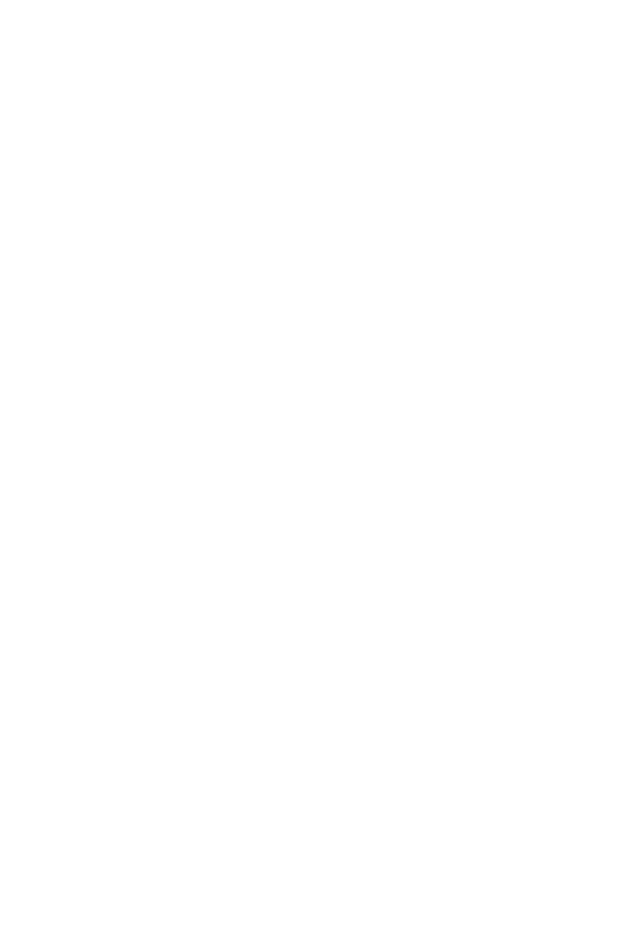
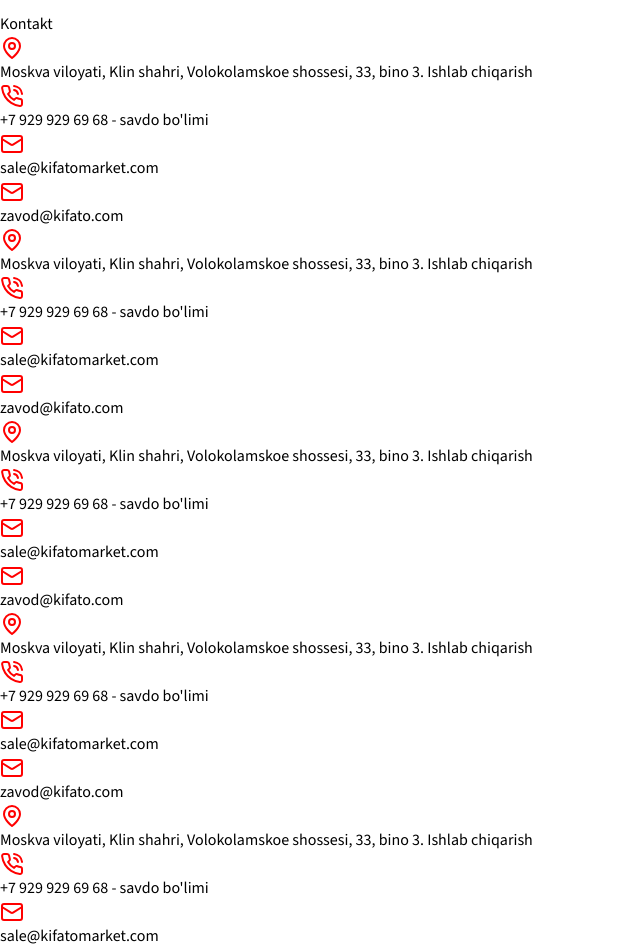
Before and after one commit to khusan2006/kifato, a React (Vite) app: page /contacts in a window 1280 px wide. Before the commit this address had no page. Shown: the part 1840-2789 px from the top of the page, without its empty margins (0-640 px from the left). Before the commit the page ends 800 px from the top, so only its background shows below. Built offline with nearby package versions, Linux system fonts and the light colour scheme.

Commit message:
finished desktop version of contacts section

```diff
--- a/package.json
+++ b/package.json
@@ -15,10 +15,14 @@
     "lucide-react": "^0.363.0",
     "react": "^18.2.0",
     "react-dom": "^18.2.0",
+    "react-hook-form": "^7.51.1",
     "react-router-dom": "^6.22.3",
     "react-slick": "^0.30.2",
+    "react-yandex-maps": "^4.6.0",
     "slick-carousel": "^1.8.1",
-    "tailwind-merge": "^2.2.2"
+    "tailwind-merge": "^2.2.2",
+    "yandex-maps": "^0.0.1",
+    "zod": "^3.22.4"
   },
   "devDependencies": {
     "@types/react": "^18.2.66",
--- a/src/App.tsx
+++ b/src/App.tsx
@@ -2,6 +2,7 @@
 import Home from "./pages/Home";
 import Layout from "./components/Layout";
 import Services from "./pages/Services";
+import Contacts from "./pages/Contacts";
 
 const App = () => {
   return (
@@ -10,6 +11,7 @@
         <Route element={<Layout />} path="/">
           <Route element={<Home />} index />
           <Route element={<Services />} path="/services" />
+          <Route element={<Contacts />} path="/contacts" />
         </Route>
       </Routes>
     </BrowserRouter>
--- /dev/null
+++ b/src/components/Breadcrumbs.tsx
@@ -0,0 +1,39 @@
+import { NavLink } from "react-router-dom";
+
+type BreadcrumbsProps = {
+    breadcrumbs: {
+        id: number;
+        name: string;
+        href: string;
+    }[]
+}
+const Breadcrumbs = ({breadcrumbs}: BreadcrumbsProps) => {
+  return (
+    <ol className="mb-20 flex items-center space-x-2 pt-6">
+      {breadcrumbs.map((breadcrumb, i) => (
+        <li key={breadcrumb.href}>
+          <div className="flex items-center text-sm">
+            <NavLink
+              to={breadcrumb.href}
+              className="font-medium text-sm text-muted-foreground hover:text-gray-900"
+            >
+              {breadcrumb.name}
+            </NavLink>
+            {i !== breadcrumbs.length - 1 ? (
+              <svg
+                viewBox="0 0 20 20"
+                fill="currentColor"
+                aria-hidden="true"
+                className="ml-2 h-5 w-5 flex-shrink-0 text-gray-300"
+              >
+                <path d="M5.555 17.776l8-16 .894.448-8 16-.894-.448z" />
+              </svg>
+            ) : null}
+          </div>
+        </li>
+      ))}
+    </ol>
+  );
+};
+
+export default Breadcrumbs;
--- /dev/null
+++ b/src/components/ContactUsForm.tsx
@@ -0,0 +1,33 @@
+const ContactUsForm = () => {
+  return (
+    <div className="bg-red-500 text-white py-8 px-10 ">
+      <h3 className="text-2xl  text-center font-medium">
+        BIZ BILAN ALOQAGA CHIQING
+      </h3>
+      <form className="grid grid-cols-2 gap-10 my-10">
+        <div className="flex flex-col gap-2">
+          <label htmlFor="name">Sizning Ismingiz</label>
+          <input className="py-3 px-2 rounded-md" type="text" id="name" />
+        </div>
+        <div className="flex flex-col gap-2">
+          <label htmlFor="email">Sizning Email addresingiz</label>
+          <input className="py-3 px-2 rounded-md" type="email" id="email" />
+        </div>
+        <div className="flex flex-col gap-2">
+          <label htmlFor="phone">Sizning telefon raqamingiz</label>
+          <input className="py-3 px-2 rounded-md" type="number" id="phone" />
+        </div>
+        <div className="flex flex-col gap-2">
+          <label htmlFor="message">Sizning xabaringiz</label>
+          <textarea rows={4} id="message" className="rounded-md" />
+        </div>
+        <div className="flex justify-center">
+
+        <button className="py-3 px-16 border-[1.5px] rounded-lg border-white">Yuborish</button>
+        </div>
+      </form>
+    </div>
+  );
+};
+
+export default ContactUsForm;
--- a/src/components/Footer.tsx
+++ b/src/components/Footer.tsx
@@ -49,7 +49,7 @@
                 <NavLink to={"/"}>Zavodlar haqida</NavLink>
               </li>
               <li>
-                <NavLink to={"/"}>Xizmat va Kafolat</NavLink>
+                <NavLink to={"/services"}>Xizmat va Kafolat</NavLink>
               </li>
               <li>
                 <NavLink to={"/"}>Showrumlar</NavLink>
--- a/src/components/Header.tsx
+++ b/src/components/Header.tsx
@@ -1,11 +1,14 @@
 import MaxWidthWrapper from "./MaxWidthWrapper";
 import Logo from "../assets/kifato-logo.webp";
 import { Search } from "lucide-react";
+import { NavLink } from "react-router-dom";
 const Header = () => {
   return (
     <header className="py-10 bg-gray-100 mt-[5rem]">
       <MaxWidthWrapper className="flex justify-between items-center">
-        <img src={Logo} alt="kifato logo" className="w-48" />
+      <NavLink to={'/'}>
+      <img src={Logo} alt="kifato logo" className="w-48" />
+      </NavLink>
         <div className="flex border-[1px] border-black rounded-md p-2 items-center gap-2 bg-white">
           <Search size={"18"} />
           <input type="text" placeholder="mahsulot bo'yicha qidirish" className=" focus-visible:outline-none focus-visible:ring-0 focus-visible:ring-ring focus-visible:ring-offset-0 text-sm w-48" />
--- a/src/components/Navbar.tsx
+++ b/src/components/Navbar.tsx
@@ -11,7 +11,7 @@
             <NavLink to={"/"}>Asosiy</NavLink>
           </li>
           <li>
-            <NavLink to={"/"}>Xizmat va Kafolat</NavLink>
+            <NavLink to={"/services"}>Xizmat va Kafolat</NavLink>
           </li>
           <li>
             <NavLink to={"/"}>Kontakt</NavLink>
--- a/src/components/ServicesSlider.tsx
+++ b/src/components/ServicesSlider.tsx
@@ -59,7 +59,7 @@
   };
 const ServicesSlider = () => {
   return (
-    <Slider {...settings} className="mt-20 mb-12">
+    <Slider {...settings} className=" mb-12">
       <img src={CarouselImage1} alt="guy is fixing the fridge" />
       <img src={CarouselImage2} alt="image of fridge" />
       <img src={CarouselImage3} alt="guy is fixing the fridge" />
--- /dev/null
+++ b/src/components/YandexMap.tsx
@@ -0,0 +1,17 @@
+import { YMaps, Map } from 'react-yandex-maps';
+
+const YandexMap = () => {
+  return (
+    <YMaps>
+      <div>
+        <Map
+          defaultState={{ center: [55.751574, 37.573856], zoom: 10 }}
+          style={{ width: '100%', height: '100%' }}
+        >
+        </Map>
+      </div>
+    </YMaps>
+  );
+};
+
+export default YandexMap;
--- /dev/null
+++ b/src/pages/Contacts.tsx
@@ -0,0 +1,131 @@
+import { Mail, MapPin, PhoneCall } from "lucide-react";
+import Breadcrumbs from "../components/Breadcrumbs";
+import MaxWidthWrapper from "../components/MaxWidthWrapper";
+import YandexMap from "../components/YandexMap";
+import ContactUsForm from "../components/ContactUsForm";
+
+const BREADCRUMBS = [
+  { id: 1, name: "Asosiy", href: "/" },
+  { id: 2, name: "Kontakt", href: "/contacts" },
+];
+
+const Contacts = () => {
+  return (
+    <section>
+      <MaxWidthWrapper>
+        <Breadcrumbs breadcrumbs={BREADCRUMBS} />
+        <div className="flex h-[25rem] gap-3 ">
+          <div className="flex-[2] overflow-y-scroll p-2">
+            <div className="flex flex-col gap-3 w-[70%] text-sm">
+              <a className="flex gap-2 items-center " href="/">
+                <MapPin stroke="red" className="shrink-0" />
+                Moskva viloyati, Klin shahri, Volokolamskoe shossesi, 33, bino
+                3. Ishlab chiqarish
+              </a>
+              <a className="flex gap-2 items-center" href="">
+                <PhoneCall stroke="red" /> +7 929 929 69 68 - savdo bo'limi
+              </a>
+              <a
+                className="flex gap-2 items-center"
+                href="mailto:sale@kifatomarket.com"
+              >
+                <Mail stroke="red" /> sale@kifatomarket.com
+              </a>
+              <a className="flex gap-2 items-center" href="">
+                <Mail stroke="red" /> zavod@kifato.com
+              </a>
+            </div>
+            <div className="w-full h-[1.5px] bg-gray-600 my-4" />
+            <div className="flex flex-col gap-3 w-[70%] text-sm">
+              <a className="flex gap-2 items-center " href="/">
+                <MapPin stroke="red" className="shrink-0" />
+                Moskva viloyati, Klin shahri, Volokolamskoe shossesi, 33, bino
+                3. Ishlab chiqarish
+              </a>
+              <a className="flex gap-2 items-center" href="">
+                <PhoneCall stroke="red" /> +7 929 929 69 68 - savdo bo'limi
+              </a>
+              <a
+                className="flex gap-2 items-center"
+                href="mailto:sale@kifatomarket.com"
+              >
+                <Mail stroke="red" /> sale@kifatomarket.com
+              </a>
+              <a className="flex gap-2 items-center" href="">
+                <Mail stroke="red" /> zavod@kifato.com
+              </a>
+            </div>
+            <div className="w-full h-[1.5px] bg-gray-600 my-4" />
+            <div className="flex flex-col gap-3 w-[70%] text-sm">
+              <a className="flex gap-2 items-center " href="/">
+                <MapPin stroke="red" className="shrink-0" />
+                Moskva viloyati, Klin shahri, Volokolamskoe shossesi, 33, bino
+                3. Ishlab chiqarish
+              </a>
+              <a className="flex gap-2 items-center" href="">
+                <PhoneCall stroke="red" /> +7 929 929 69 68 - savdo bo'limi
+              </a>
+              <a
+                className="flex gap-2 items-center"
+                href="mailto:sale@kifatomarket.com"
+              >
+                <Mail stroke="red" /> sale@kifatomarket.com
+              </a>
+              <a className="flex gap-2 items-center" href="">
+                <Mail stroke="red" /> zavod@kifato.com
+              </a>
+            </div>
+            <div className="w-full h-[1.5px] bg-gray-600 my-4" />
+            <div className="flex flex-col gap-3 w-[70%] text-sm">
+              <a className="flex gap-2 items-center " href="/">
+                <MapPin stroke="red" className="shrink-0" />
+                Moskva viloyati, Klin shahri, Volokolamskoe shossesi, 33, bino
+                3. Ishlab chiqarish
+              </a>
+              <a className="flex gap-2 items-center" href="">
+                <PhoneCall stroke="red" /> +7 929 929 69 68 - savdo bo'limi
+              </a>
+              <a
+                className="flex gap-2 items-center"
+                href="mailto:sale@kifatomarket.com"
+              >
+                <Mail stroke="red" /> sale@kifatomarket.com
+              </a>
+              <a className="flex gap-2 items-center" href="">
+                <Mail stroke="red" /> zavod@kifato.com
+              </a>
+            </div>
+            <div className="w-full h-[1.5px] bg-gray-600 my-4" />
+            <div className="flex flex-col gap-3 w-[70%] text-sm">
+              <a className="flex gap-2 items-center " href="/">
+                <MapPin stroke="red" className="shrink-0" />
+                Moskva viloyati, Klin shahri, Volokolamskoe shossesi, 33, bino
+                3. Ishlab chiqarish
+              </a>
+              <a className="flex gap-2 items-center" href="">
+                <PhoneCall stroke="red" /> +7 929 929 69 68 - savdo bo'limi
+              </a>
+              <a
+                className="flex gap-2 items-center"
+                href="mailto:sale@kifatomarket.com"
+              >
+                <Mail stroke="red" /> sale@kifatomarket.com
+              </a>
+              <a className="flex gap-2 items-center" href="">
+                <Mail stroke="red" /> zavod@kifato.com
+              </a>
+            </div>
+          </div>
+          <div className="flex-[3] overflow-hidden">
+            <YandexMap />
+          </div>
+        </div>
+        <div className="my-20">
+            <ContactUsForm />
+        </div>
+      </MaxWidthWrapper>
+    </section>
+  );
+};
+
+export default Contacts;
```
Also changed, not shown: src/pages/Services.tsx (+5 -26 lines), 1 other file (tests, documents, lock files or other folders).
